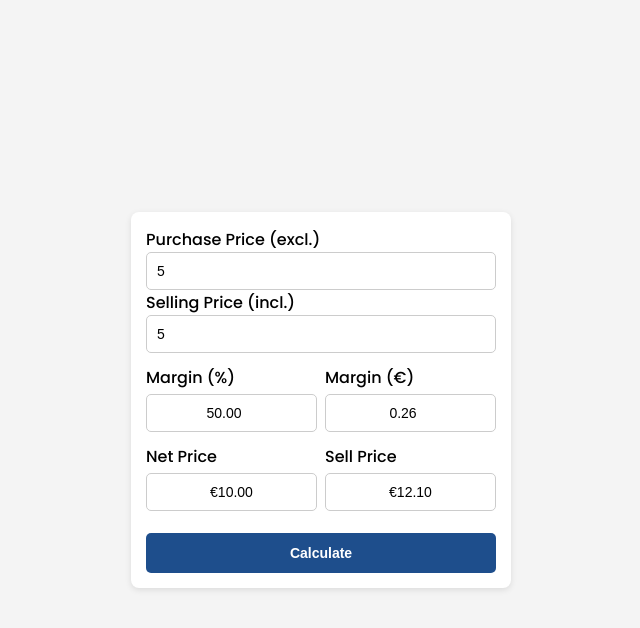
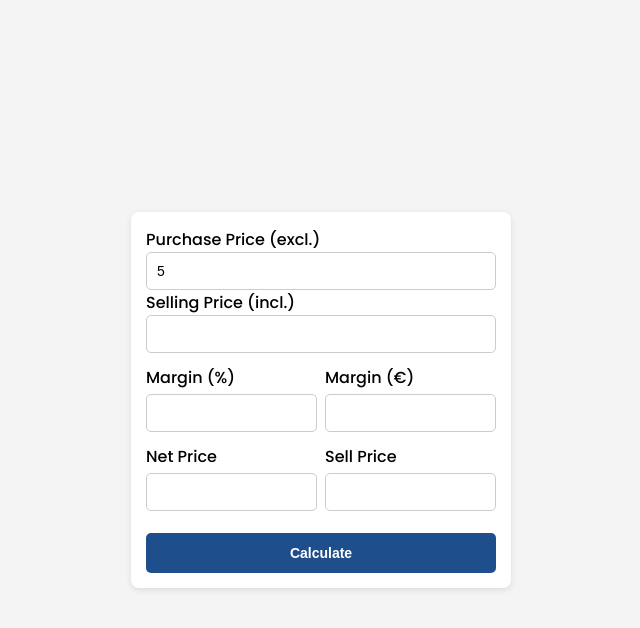
Before and after one commit to 128476235/calculator, a plain HTML site: page index.html in a window 1280 px wide. Both pictures are taken after typing "5", "5", "5", "5" into the empty fields and a click on the button "Calculate". Shown: the whole page, without its empty margins (319-959 px from the left). Drawn offline with Linux system fonts and the light colour scheme.

Commit message:
Update index.html

```diff
--- a/index.html
+++ b/index.html
@@ -43,18 +43,18 @@
    <div class="container">
        <div>
            <label>Purchase Price (excl.)</label>
-           <input type="number" id="purchasePrice">
+           <input type="number" id="purchasePrice" oninput="clearResults()">
            <label>Selling Price (incl.)</label>
-           <input type="number" id="sellingPrice">
+           <input type="number" id="sellingPrice" oninput="clearResults()">
        </div>
        <div class="row">
            <div class="field">
                <label>Margin (%)</label>
-               <input type="number" id="profitMargin">
+               <input type="number" id="profitMargin" oninput="clearResults(true)">
            </div>
            <div class="field">
                <label>Margin (€)</label>
-               <input type="number" id="profitAmount">
+               <input type="number" id="profitAmount" oninput="clearResults(true)">
            </div>
        </div>
        <div class="row">
@@ -71,19 +71,20 @@
    </div>
 
    <script>
+       function clearResults(clearSelling = false) {
+           document.getElementById('sellPriceExcl').value = "";
+           document.getElementById('sellPriceIncl').value = "";
+           document.getElementById('profitMargin').value = clearSelling ? "" : document.getElementById('profitMargin').value;
+           document.getElementById('profitAmount').value = clearSelling ? "" : document.getElementById('profitAmount').value;
+           if (clearSelling) {
+               document.getElementById('sellingPrice').value = "";
+           }
+       }
+
        function calculateValues() {
            const purchasePrice = parseFloat(document.getElementById('purchasePrice').value) || 0;
-           const sellingPrice = parseFloat(document.getElementById('sellingPrice').value) || 0;
            const profitMargin = parseFloat(document.getElementById('profitMargin').value) || 0;
            const profitAmount = parseFloat(document.getElementById('profitAmount').value) || 0;
-
-           if (purchasePrice > 0 && sellingPrice > 0) {
-               const sellingPriceExcl = sellingPrice / 1.21;
-               document.getElementById('profitMargin').value = ((sellingPriceExcl - purchasePrice) / sellingPriceExcl * 100).toFixed(2);
-               document.getElementById('profitAmount').value = (sellingPriceExcl - purchasePrice).toFixed(2);
-               document.getElementById('sellPriceExcl').value = '€' + sellingPriceExcl.toFixed(2);
-               document.getElementById('sellPriceIncl').value = '€' + sellingPrice.toFixed(2);
-           }
 
            if (purchasePrice > 0 && profitMargin > 0) {
                const sellingPriceExcl = purchasePrice / (1 - (profitMargin / 100));
@@ -91,6 +92,7 @@
                document.getElementById('sellPriceExcl').value = '€' + sellingPriceExcl.toFixed(2);
                document.getElementById('sellPriceIncl').value = '€' + sellingPriceIncl.toFixed(2);
                document.getElementById('profitAmount').value = (sellingPriceExcl - purchasePrice).toFixed(2);
+               document.getElementById('sellingPrice').value = sellingPriceIncl.toFixed(2);
            }
 
            if (purchasePrice > 0 && profitAmount > 0) {
@@ -99,6 +101,7 @@
                document.getElementById('sellPriceExcl').value = '€' + sellingPriceExcl.toFixed(2);
                document.getElementById('sellPriceIncl').value = '€' + sellingPriceIncl.toFixed(2);
                document.getElementById('profitMargin').value = ((profitAmount / sellingPriceExcl) * 100).toFixed(2);
+               document.getElementById('sellingPrice').value = sellingPriceIncl.toFixed(2);
            }
        }
    </script>
```
